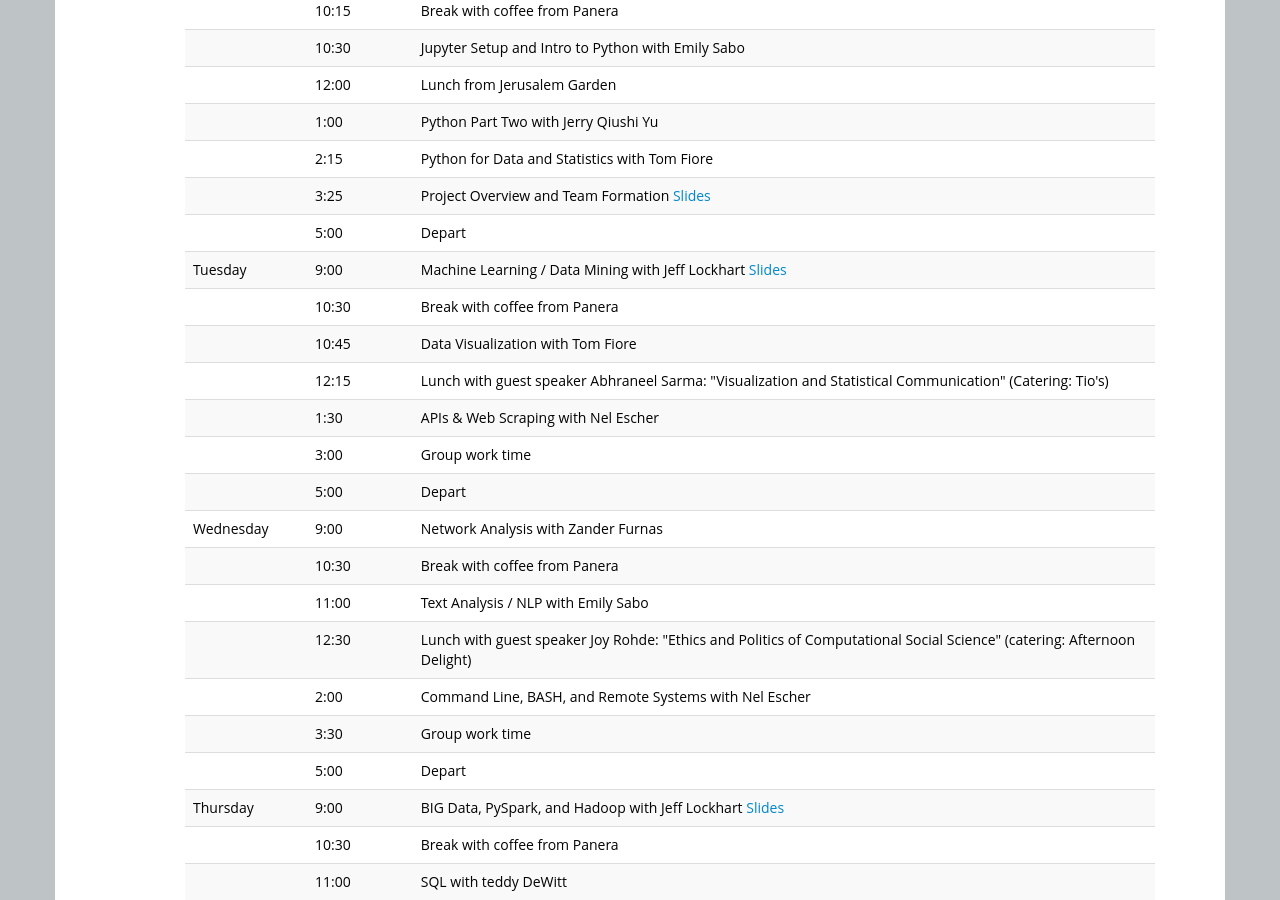
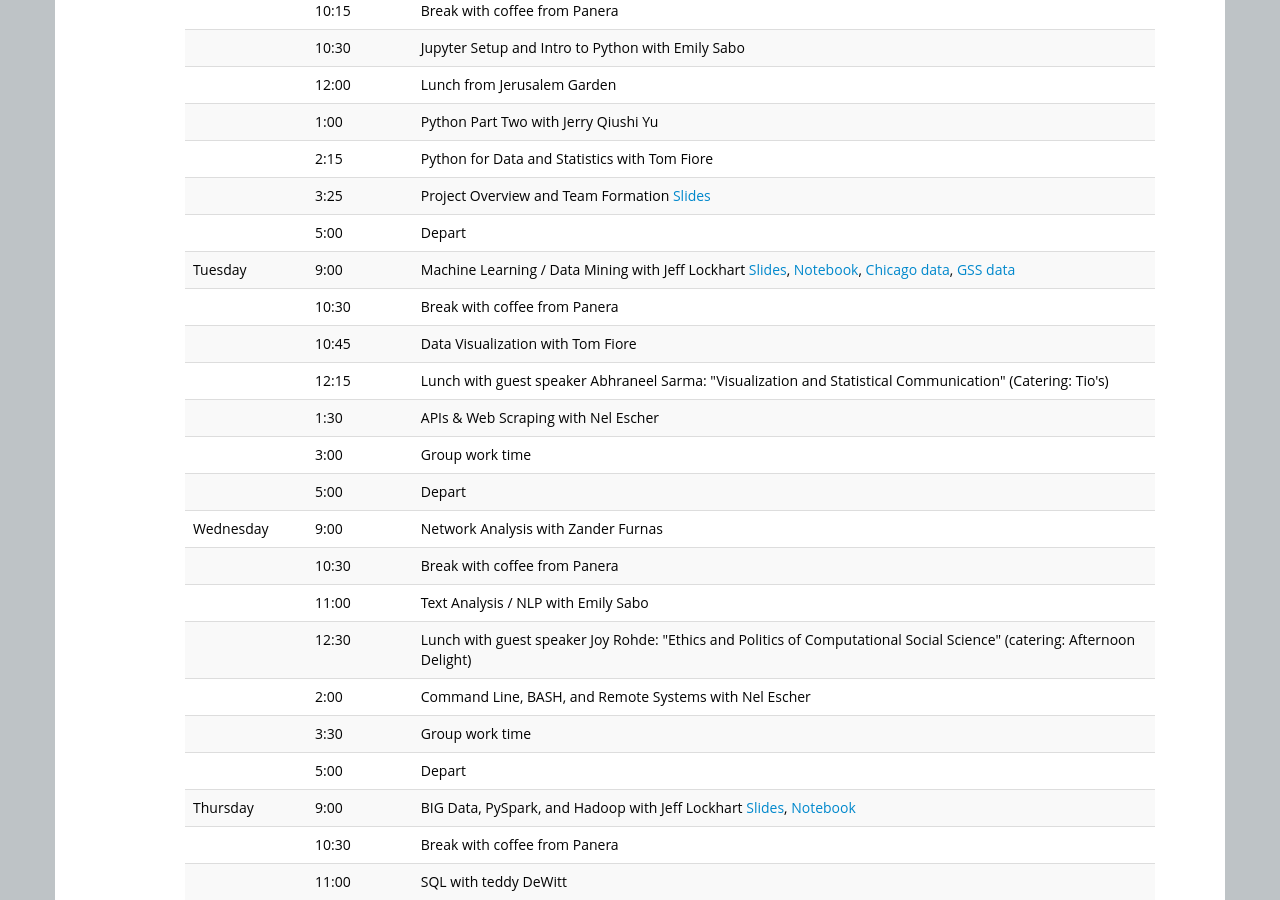
Before and after one commit to ICOSBigDataCamp/2019-summer-camp, a Jekyll site: the page built from index.html, in a window 1280 px wide and 900 px high, scrolled down 1181 px. Built offline with Jekyll 4.4.1, drawn with Linux system fonts in a browser that asks for light colours.

Commit message:
ml and pyspark notebooks

```diff
--- a/index.html
+++ b/index.html
@@ -148,7 +148,7 @@ Organizing committee: Elizabeth Bruch, Jerry Davis
   <tr> <td></td>       <td>3:25</td>    <td>Project Overview and Team Formation <a href="https://docs.google.com/presentation/d/19D7TCwk7j7Z9RdPhkuCzhtfPSvVA4en5UDsk7IOWtPc/edit?usp=sharing" target="_blank">Slides</a></td> </tr>
   <tr> <td></td>       <td>5:00</td>    <td>Depart</td> </tr>
 
-  <tr> <td>Tuesday</td><td>9:00</td>   <td>Machine Learning / Data Mining with Jeff Lockhart <a href="https://docs.google.com/presentation/d/15zPTPwtyj3PLOZz3yeuY-G-fqnWDW9gHbUw2qXaVaCo/edit?usp=sharing" target="_blank">Slides</a></td> </tr>
+  <tr> <td>Tuesday</td><td>9:00</td>   <td>Machine Learning / Data Mining with Jeff Lockhart <a href="https://docs.google.com/presentation/d/15zPTPwtyj3PLOZz3yeuY-G-fqnWDW9gHbUw2qXaVaCo/edit?usp=sharing" target="_blank">Slides</a>, <a href="data/ML_for_data_camp.ipynb" target="_blank">Notebook</a>, <a href="data/community_area_stats.tsv" target="_blank">Chicago data</a>, <a href="data/GSS2012Extract_PresApproval_StrongPartyAffiliation_CLEAN.csv" target="_blank">GSS data</a> </td> </tr>
   <tr> <td></td>       <td>10:30</td>   <td>Break with coffee from Panera</td> </tr>
   <tr> <td></td>       <td>10:45</td>   <td>Data Visualization with Tom Fiore</td> </tr>
   <tr> <td></td>       <td>12:15</td>   <td>Lunch with guest speaker Abhraneel Sarma: "Visualization and Statistical Communication" (Catering: Tio's)</td> </tr>
@@ -164,7 +164,7 @@ Organizing committee: Elizabeth Bruch, Jerry Davis
   <tr> <td></td>       <td>3:30</td>   <td>Group work time</td> </tr>
   <tr> <td></td>       <td>5:00</td>   <td>Depart</td> </tr>
 
-  <tr> <td>Thursday</td><td>9:00</td>   <td>BIG Data, PySpark, and Hadoop with Jeff Lockhart <a href="https://docs.google.com/presentation/d/1gpdBywSaDj_2LTMp8uOtC9ThZOa--7Ov_o660rK6Alg/edit?usp=sharing" target="_blank">Slides</a></td> </tr>
+  <tr> <td>Thursday</td><td>9:00</td>   <td>BIG Data, PySpark, and Hadoop with Jeff Lockhart <a href="https://docs.google.com/presentation/d/1gpdBywSaDj_2LTMp8uOtC9ThZOa--7Ov_o660rK6Alg/edit?usp=sharing" target="_blank">Slides</a>, <a href="data/data_camp_pyspark_demo.ipynb" target="_blank">Notebook</a></td> </tr>
   <tr> <td></td>       <td>10:30</td>   <td>Break with coffee from Panera</td> </tr>
   <tr> <td></td>       <td>11:00</td>   <td>SQL with teddy DeWitt</td> </tr>
   <tr> <td></td>       <td>12:15</td>   <td>Lunch and Guest Lightning Talks (10th floor Weiser, catering: Jerusalem Garden) <a href="https://docs.google.com/presentation/d/15zPTPwtyj3PLOZz3yeuY-G-fqnWDW9gHbUw2qXaVaCo/edit?usp=sharing" target="_blank">Slides</a></td> </tr>
```
